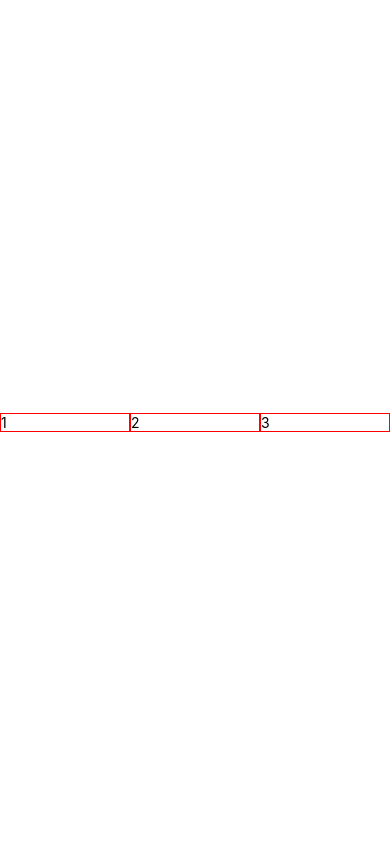
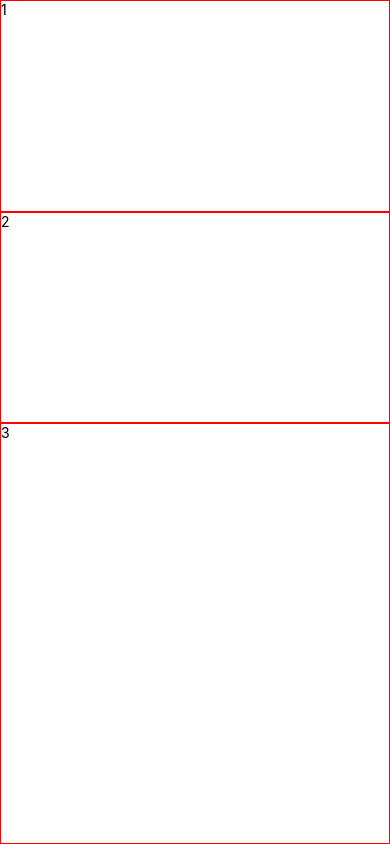
Before and after one commit to rjsduf0503/realCoding_team10_210531, a React Native app: screen / in a window 390 px wide. Built offline with nearby package versions, Linux system fonts and the light colour scheme.

Commit message:
15. change flexbox style
stretch : 꽉차게?
flex: n n만큼의 공간을 차지

```diff
--- a/App.js
+++ b/App.js
@@ -43,7 +43,7 @@ export default class App extends React.Component {
         <CounterButton counter={4}/> */}
         <Text style={styles.text}>1</Text>
         <Text style={styles.text}>2</Text>
-        <Text style={styles.text}>3</Text>
+        <Text style={[styles.text,styles.text2]}>3</Text>
         <StatusBar style="auto" />
       </View>
     );
@@ -53,9 +53,9 @@ const styles = StyleSheet.create({
   container: {
     flex: 1,
     backgroundColor: '#fff',
-    alignItems: 'center',
+    alignItems: 'stretch',  //? 위아래 꽉차게..?
     justifyContent: 'center',
-    flexDirection: 'row', //일렬로 나열하게 배치
+    // flexDirection: 'row', //일렬로 나열하게 배치 뺴면 위아래로 배치된다.
   },
   buttonContainer : {
     alignItems: 'center',
@@ -64,8 +64,11 @@ const styles = StyleSheet.create({
     borderColor: 'purple',
   },
   text : {
-    flex:1,
+    flex:1,   //row 만큼의 공간을 꽉차게 배열
     borderWidth:1,
     borderColor: 'red',
-  }
+  },
+  text2 : {
+    flex:2,   //flex 1, flex1, flex2가 있다면 4만큼의 고간에서 2는 2만큼의 공간을 차지하게 한다.
+  },
 });
```
